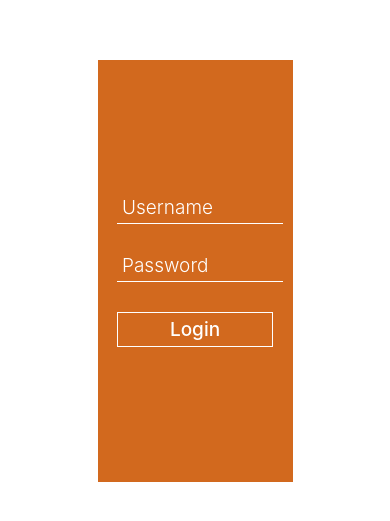
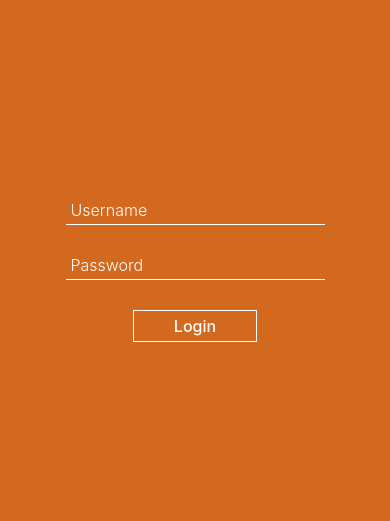
Before and after one commit to LucioHolzman/inputeffect, a plain HTML site: page index.html in a window 390 px wide. Shown: the part 151-672 px from the top of the page. Drawn offline with Linux system fonts and the light colour scheme.

Commit message:
responsive

```diff
--- a/main.js
+++ b/main.js
@@ -8,7 +8,7 @@ const labelpassword = document.querySelector('.labelpassword');
 function boxFocus(param, transform) {
     param.addEventListener('click', e => {
         transform.style.transition = `all 0.5s ease`
-        transform.style.fontSize = `12px`
+        transform.style.fontSize = `10px`
         transform.style.top = `-15px`
         transform.style.left = `0px`
     });
@@ -18,7 +18,7 @@ function boxFocus(param, transform) {
 function boxClear (param, transform){
     param.addEventListener('blur', e => {
         transform.style.transition = `all 0.5s ease`
-        transform.style.fontSize = `19px`
+        transform.style.fontSize = `16px`
         transform.style.top = `0px`
         transform.style.left = `5px`
     });
--- a/styles.less
+++ b/styles.less
@@ -10,20 +10,19 @@ body{
     align-items: center;
     .container{
         background-color: chocolate;
-        width: 50%;
-        height: 50%;
+        width: 100%;
+        height: 100%;
         display: flex;
         justify-content: center;
         align-items: center;
         z-index: 1;
         form{
-            width: 80%;
+
             display: flex;
             justify-content: center;
             flex-direction: column;
             z-index: 1;
            div{
-               width: 100%;
                 margin: 15px 0px;
                 height: fit-content;
                 position: relative;
@@ -34,19 +33,19 @@ body{
                 left:5px;
                 top:0;
                 color: white;
-                font-size: 19px;
+                font-size: 16px;
                 font-weight: 300;
                 font-family: -apple-system, BlinkMacSystemFont, 'Segoe UI', Roboto, Oxygen, Ubuntu, Cantarell, 'Open Sans', 'Helvetica Neue', sans-serif;
                 z-index: -1;
                 transition: all 0.5s ease;
                 }
                 input{
-                width: 100%;
+
                 font-family: -apple-system, BlinkMacSystemFont, 'Segoe UI', Roboto, Oxygen, Ubuntu, Cantarell, 'Open Sans', 'Helvetica Neue', sans-serif;
                 background-color: transparent;
                 border: none;
                 border-bottom: 1px solid white;
-                font-size: 19px;
+                font-size: 16px;
                 font-weight: 500;
                 padding:2px 5px;
                 outline: none;
```
Also changed, not shown: styles.css.
